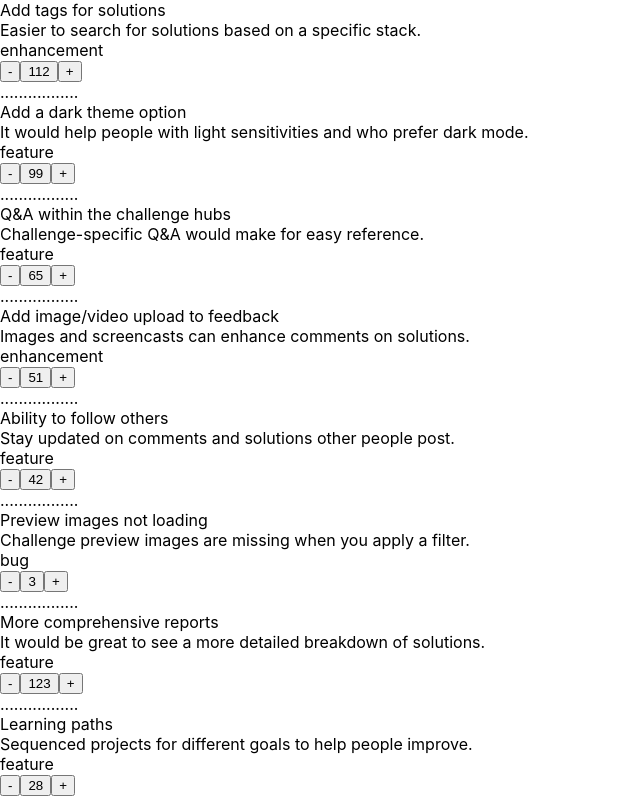
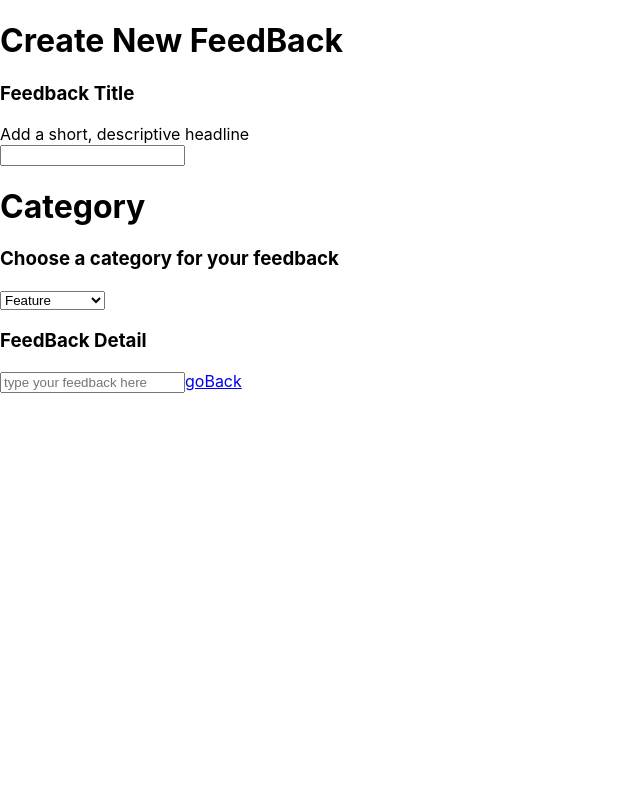
Before and after one commit to farzan190/Product-feedback-Application, a React (Create React App) app in the folder app/: page /feedback in a window 1280 px wide. Shown: the top 800 px of the page, without its empty margins (0-640 px from the left). Built offline with nearby package versions, Linux system fonts and the light colour scheme.

Commit message:
added upvote functionality

```diff
--- a/app/src/App.js
+++ b/app/src/App.js
@@ -5,16 +5,19 @@ import {useState} from "react";
 import FeedBackForm from './FeedBackForm';
 import FilterButtons from './FilterButtons';
 import { useContext } from 'react';
+import {NavLink} from "react-router-dom";
 import Cart from './Context';
+
 
 function App() {
   const [displayData,setDisplayData]=useState(data[0].productRequests);
   const [title,setTitle]=useState();
   const [category,setCategory]=useState();
   const [detail,setDetail]=useState();
+  const {abc}=useContext(Cart);
 
 const addFeedBack=()=>{
-  setDisplayData(...displayData,{
+  setDisplayData([...displayData,{
     "id": 111,
     "title": title,
     "category": category,
@@ -24,7 +27,7 @@ const addFeedBack=()=>{
     "description": detail,
     "comments": [
     ]
-  })
+  }])
 
 
  }
@@ -34,8 +37,10 @@ const filterResults=(e)=>{
   setDisplayData(filteredData);
 }
 
-  return (<div> <div>{displayData.map((i)=><Tab title={i.title} description={i.description} category={i.category} upvotes={i.upvotes}/>)}</div>;
+  return (<div> <div>{displayData.map((i)=><Tab title={i.title} description={i.description} category={i.category} upvoted={i.upvoted} upvotes={i.upvotes}/>)}</div>;
          <button onClick={(e)=>addFeedBack()}>clickme</button>
+         <NavLink to={`/feedback`}>feed</NavLink>
+
          <FeedBackForm title={title} setTitle={setTitle} category={category} setCategory={setCategory} detail={detail} setDetail={setDetail}/>
          <FilterButtons filterResults={filterResults} />
          </div>)
--- a/app/src/Context.js
+++ b/app/src/Context.js
@@ -4,7 +4,9 @@ import { createContext, useState } from "react";
 const Cart=createContext();
 
  export const ContextProvider=({children})=>{
-    return (<Cart.Provider >
+   const[name,setName]=useState("farru");
+
+    return (<Cart.Provider value={{name}} >
        {children}
     </Cart.Provider>)
 }
--- a/app/src/FeedBackForm.js
+++ b/app/src/FeedBackForm.js
@@ -1,11 +1,11 @@
 import { useState } from "react"
+import { NavLink } from "react-router-dom";
 
 const FeedBackForm=({title,setTitle,category,setCategory,detail,setDetail})=>{
 
 
     const handleChange=(e)=>{
-
-        return ;
+        return  ;
     }
 
     return (<>
@@ -17,7 +17,7 @@ const FeedBackForm=({title,setTitle,category,setCategory,detail,setDetail})=>{
       value={title}
       onChange={(e)=>setTitle(e.target.value)}/>
 
-   <h1> Category</h1>
+    <h1> Category</h1>
     <h3>Choose a category for your feedback</h3>
     <select value={category} onChange={(e)=>setCategory(e.target.value)}>
     <option>Feature</option>
@@ -25,15 +25,15 @@ const FeedBackForm=({title,setTitle,category,setCategory,detail,setDetail})=>{
     <option>UX</option>
     <option>Enhancement</option>
     <option>Bug</option>
-
     </select>
-<h3>FeedBack Detail</h3>
-<input
+   <h3>FeedBack Detail</h3>
+    <input
       type="text"
       value={detail}
       onChange={(e)=>setDetail(e.target.value)}
       placeholder="type your feedback here"
       />
+      <NavLink to={`/`}>goBack</NavLink>
     </>
 
     )
--- a/app/src/Tab.js
+++ b/app/src/Tab.js
@@ -1,13 +1,24 @@
-const Tab=({title,description,category,upvotes})=>{
-    const handleOnclick=(e)=>{
-         return ;
+import { useState } from "react";
+
+const Tab=({title,description,category,upvotes,upvoted})=>{
+    const [vote,setVote]=useState(upvotes);
+    const [isVoted,setIsVoted]=useState(upvoted);
+
+    const handleUpvote=(e)=>{
+           if(!isVoted){
+            setIsVoted(true);
+            setVote(upvotes+1);
+           }
+           if(isVoted){
+            setIsVoted(false);
+            setVote(upvotes);
+           }
     }
+
 return <div><div>{title}</div>
       <div>{description}</div>
       <div>{category}</div>
-      <button>-</button>
-      <button onClick={(e)=>handleOnclick(e)}>{upvotes}</button>
-      <button>+</button>
+      <button onClick={(e)=>handleUpvote(e)}>{vote}</button>
 
       <div>.................</div>
       </div>
--- a/app/src/index.js
+++ b/app/src/index.js
@@ -3,11 +3,21 @@ import ReactDOM from 'react-dom/client';
 import './index.css';
 import App from './App';
 import reportWebVitals from './reportWebVitals';
+import { BrowserRouter, Route, Routes } from 'react-router-dom';
+import { ContextProvider } from './Context';
+import FeedBackForm from './FeedBackForm';
 
 const root = ReactDOM.createRoot(document.getElementById('root'));
 root.render(
   <React.StrictMode>
-    <App />
+    <ContextProvider>
+    <BrowserRouter>
+    <Routes>
+      <Route path='/' element={<App/>} />
+      <Route path='/feedback' element={<FeedBackForm/>} />
+    </Routes>
+    </BrowserRouter>
+    </ContextProvider>
   </React.StrictMode>
 );
 
```
Also changed, not shown: 1 other file (tests, documents, lock files or other folders).
